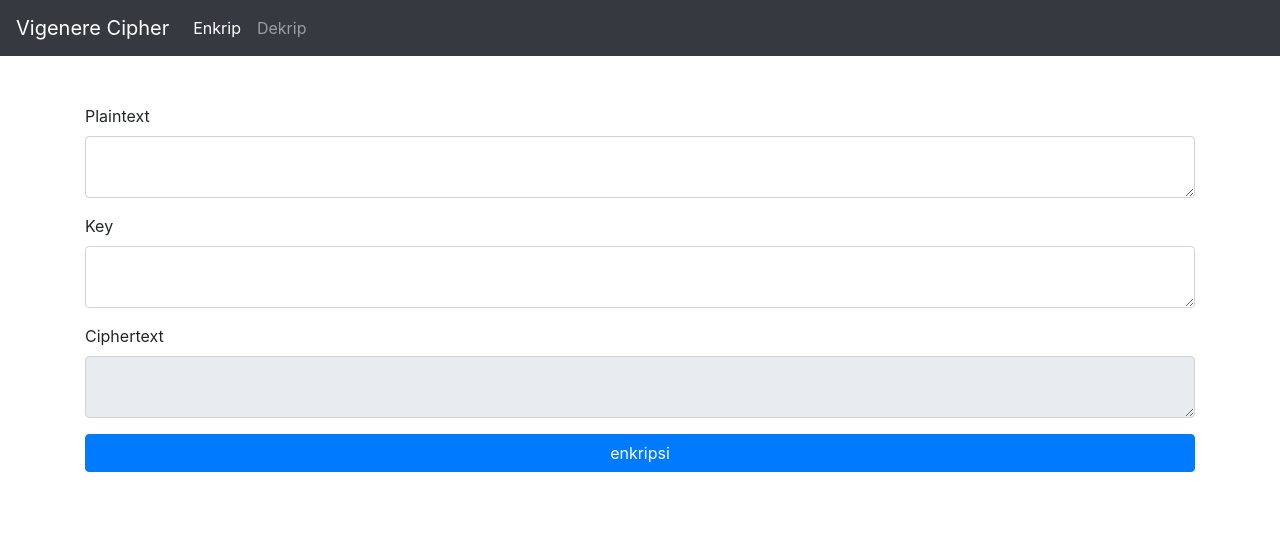
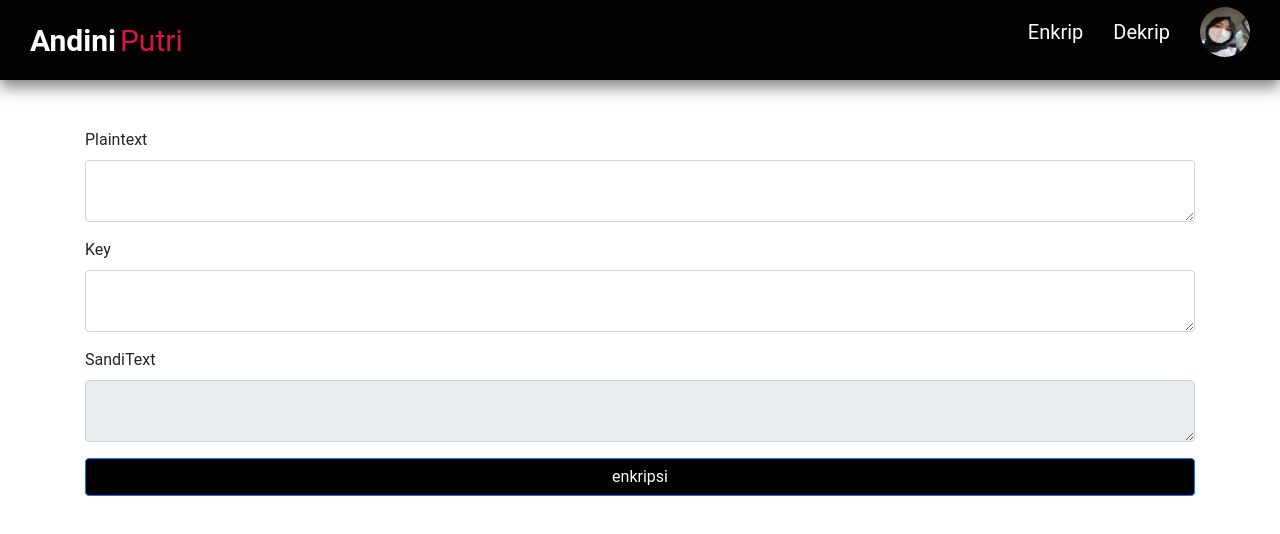
Before and after one commit to agungsyon/Kriptografi-Vigenere-Cipher, a plain HTML site: page index.html in a window 1280 px wide. Drawn offline with nearby package versions, Linux system fonts and the light colour scheme.

Commit message:
done style css

```diff
--- a/index.html
+++ b/index.html
@@ -4,23 +4,26 @@
   <meta charset="UTF-8">
   <title>Kriptografi</title>
   <link rel="stylesheet" href="https://stackpath.bootstrapcdn.com/bootstrap/4.5.0/css/bootstrap.min.css" integrity="sha384-9aIt2nRpC12Uk9gS9baDl411NQApFmC26EwAOH8WgZl5MYYxFfc+NcPb1dKGj7Sk" crossorigin="anonymous">
+  <link rel="stylesheet" href="style.css">
 </head>
 <body>
-  <nav class="navbar navbar-expand-lg navbar-dark bg-dark">
-    <a class="navbar-brand" href="#">Vigenere Cipher</a>
-    <div class="collapse navbar-collapse" id="navbarNav">
-      <ul class="navbar-nav">
-        <li id="li-enkrip" class="nav-item active">
-          <a id="link-enkrip" class="nav-link" href="#">Enkrip <span class="sr-only">(current)</span></a>
-        </li>
-        <li id="li-dekrip" class="nav-item">
-          <a id="link-dekrip" class="nav-link" href="#">Dekrip</a>
-        </li>
-      </ul>
-    </div>
-  </nav>
+  <div class="fContainer">
+    <nav class="wrapper">
+        <div class="brand">
+            <div class="firstname">Andini</div>
+            <div class="lastname">Putri</div>
+        </div>
+        <ul class="navigation">
+            <li id="li-enkrip">
+              <a id="link-enkrip" href="#">Enkrip</a></li>
+            <li id="li-dekrip">
+              <a id="link-dekrip" href="#">Dekrip</a></li>
+            <li><img src="andin3.png" alt="chopper"></li>
+        </ul>
+    </nav>
+</div>
   <div class="container my-5">
-    <!-- Form ENKRISI -->
+    <!-- Start ENKRISI -->
     <div id="form-enkrip">
       <div class="form-group">
         <label for="plaintext">Plaintext</label>
@@ -31,14 +34,15 @@
         <textarea class="form-control" name="key" id="key"></textarea>
       </div>
       <div class="form-group">
-        <label for="ciphertext">Ciphertext</label>
+        <label for="ciphertext">SandiText</label>
         <textarea class="form-control" name="ciphertext" id="ciphertext" disabled></textarea>
       </div>
-      <div class="form-group">
-        <button id="btn-enkrip" class="btn btn-primary btn-block">enkripsi</button>
-        <button id="btn-dekrip" class="btn btn-primary btn-block d-none">dekripsi</button>
+      <div class="form-group" >
+        <button id="btn-enkrip" class="btn btn-primary btn-block" style="background-color: black; color: white;">enkripsi</button>
+        <button id="btn-dekrip" class="btn btn-primary btn-block d-none" style="background-color: black; color: white;">dekripsi</button>
       </div>
-    </div><!-- END Form ENKRISI -->
+    </div>
+    <!-- END Form ENKRISI -->
   </div>
   <script src="script.js"></script>
 </body>
--- /dev/null
+++ b/style.css
@@ -0,0 +1,92 @@
+*, html, body {
+    margin : 0 ;
+    padding: 0 ;
+    font-family: "Roboto", sans-serif;
+
+}
+
+.wrapper {
+    display: flex;
+    justify-content: space-between;
+    align-items: center;
+    font-size: 20px;
+    padding: 15px;
+    width: 100%;
+    height: 80px;
+    background-color:rgb(2, 2, 2);
+    box-shadow: 0 7px 15px 0 rgba(0, 0, 0, 0.5);
+}
+
+.brand {
+    display: flex;
+    flex-direction: row;
+    font-size: 1.5em;
+    padding: 15px;
+    text-transform: capitalize;
+}
+
+.firstname {
+    color: white;
+    font-weight: 700;
+}
+
+.lastname {
+    color: crimson;
+    font-weight: 400;
+    padding-left: 4px;
+}
+
+.navigation {
+    display: flex;
+    justify-content: center;
+    align-items: center;
+
+}
+
+.navigation>li {
+    list-style-type: none;
+    padding: 15px;
+}
+
+.navigation >li > a:hover {
+    color: crimson;
+    transition: all .4s ease-in-out;
+    -webkit-transition: all .4s ease-in-out;
+    -moz-transition: all .4s ease-in-out;
+    -ms-transition: all .4s ease-in-out;
+    -o-transition: all .4s ease-in-out;
+}
+
+.navigation >li > a {
+    color: white;
+    font-size: 20px;
+    text-decoration: none;
+    text-transform: capitalize;
+}
+
+.navigation > li > img {
+    width: 50px;
+    height: 50px;
+    border-radius: 50px;
+}
+
+.navigation > li > img:hover {
+    width: 65px;
+    height: 65px;
+    border-radius: 65px;
+    transition: all .5s ease-in-out;
+    -webkit-transition: all .5s ease-in-out;
+    -moz-transition: all .5s ease-in-out;
+    -ms-transition: all .5s ease-in-out;
+    -o-transition: all .5s ease-in-out;
+}
+
+/* .active {
+    background-color: crimson;
+    color: white;
+    padding: 15px;
+} */
+
+.active:hover {
+    color: white !important;
+}
```
Also changed, not shown: andin.jpg (added), andin3.png (added).
